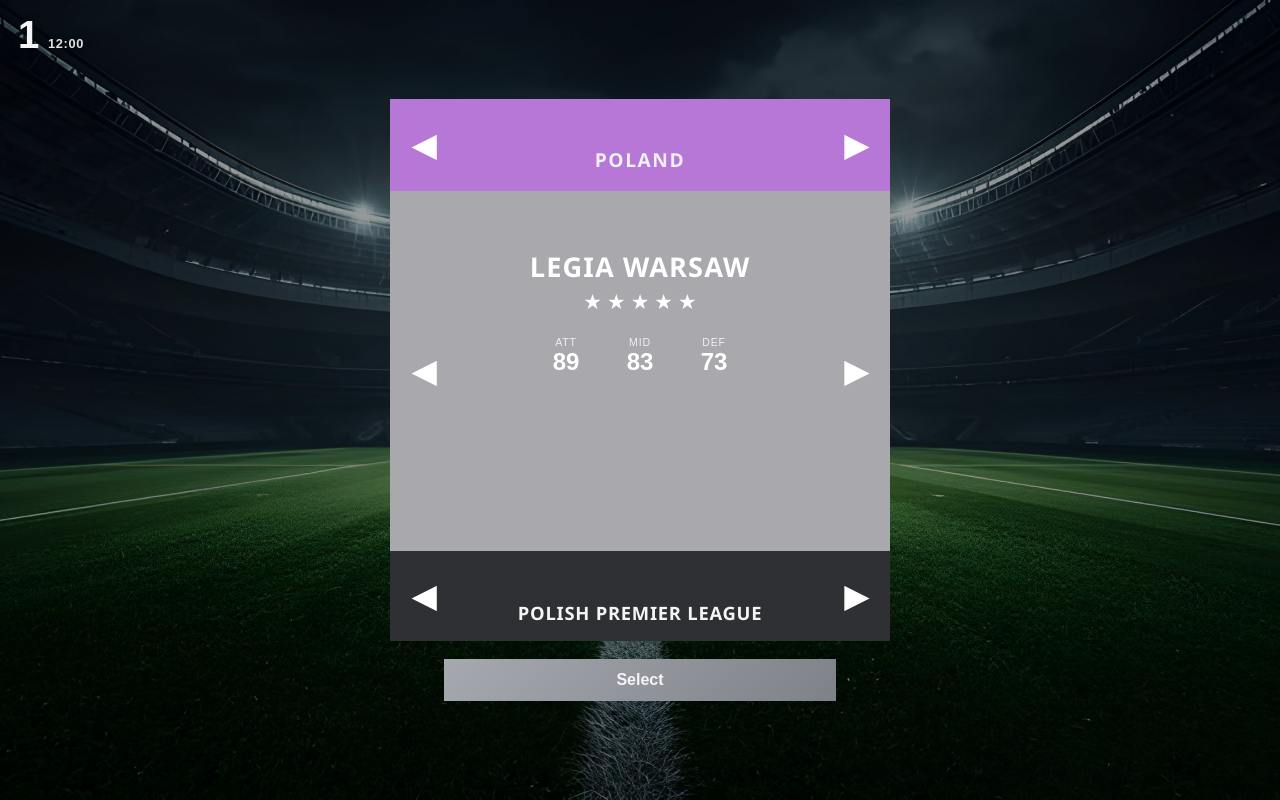
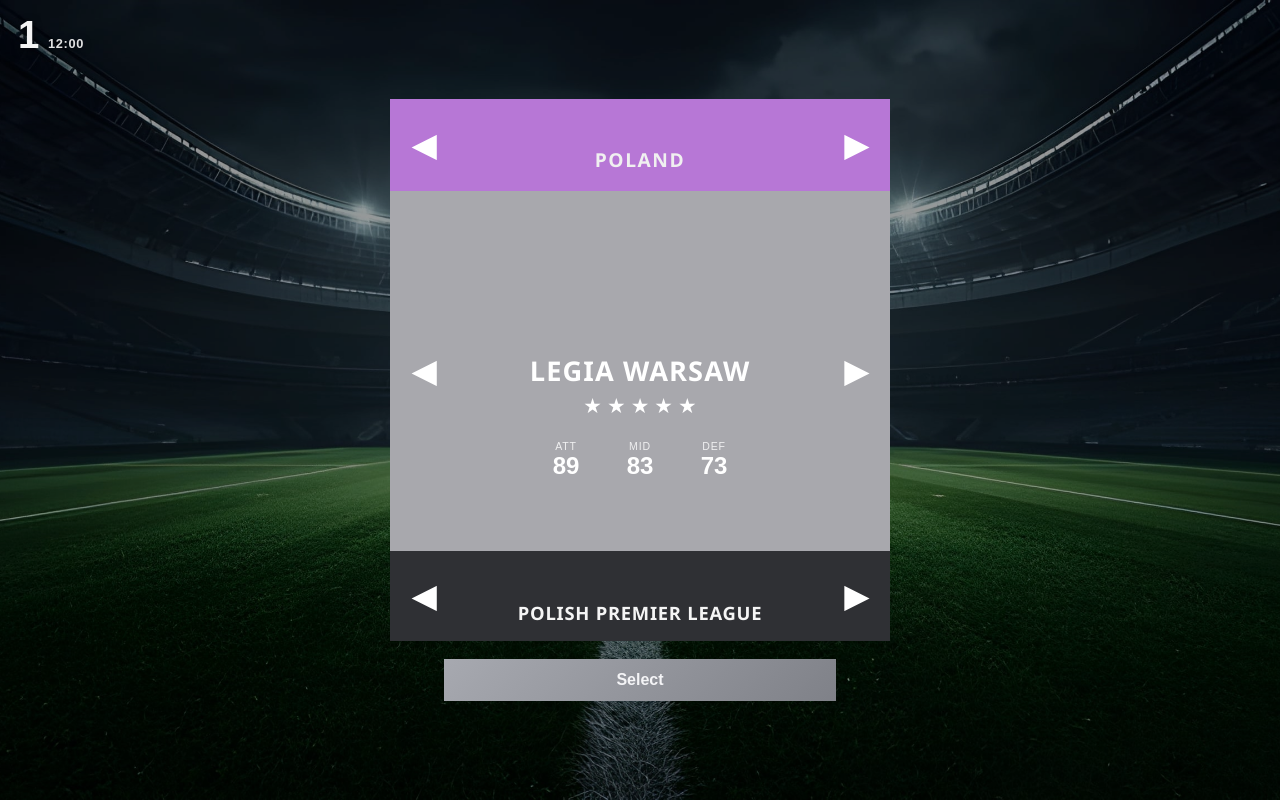
Before and after one commit to oresciak/soccer, a plain HTML site: page index.html in a window 1280 px wide. Both pictures are taken after a click on the button "Start save". Drawn offline with Linux system fonts and the light colour scheme.

Commit message:
0.05b fix

```diff
--- a/index.html
+++ b/index.html
@@ -253,7 +253,7 @@
       }
 
       .club-name {
-        margin-top: 16px;
+        margin-top: 120px;
         font-size: 1.7rem;
         font-weight: 900;
         letter-spacing: 0.04em;
```
